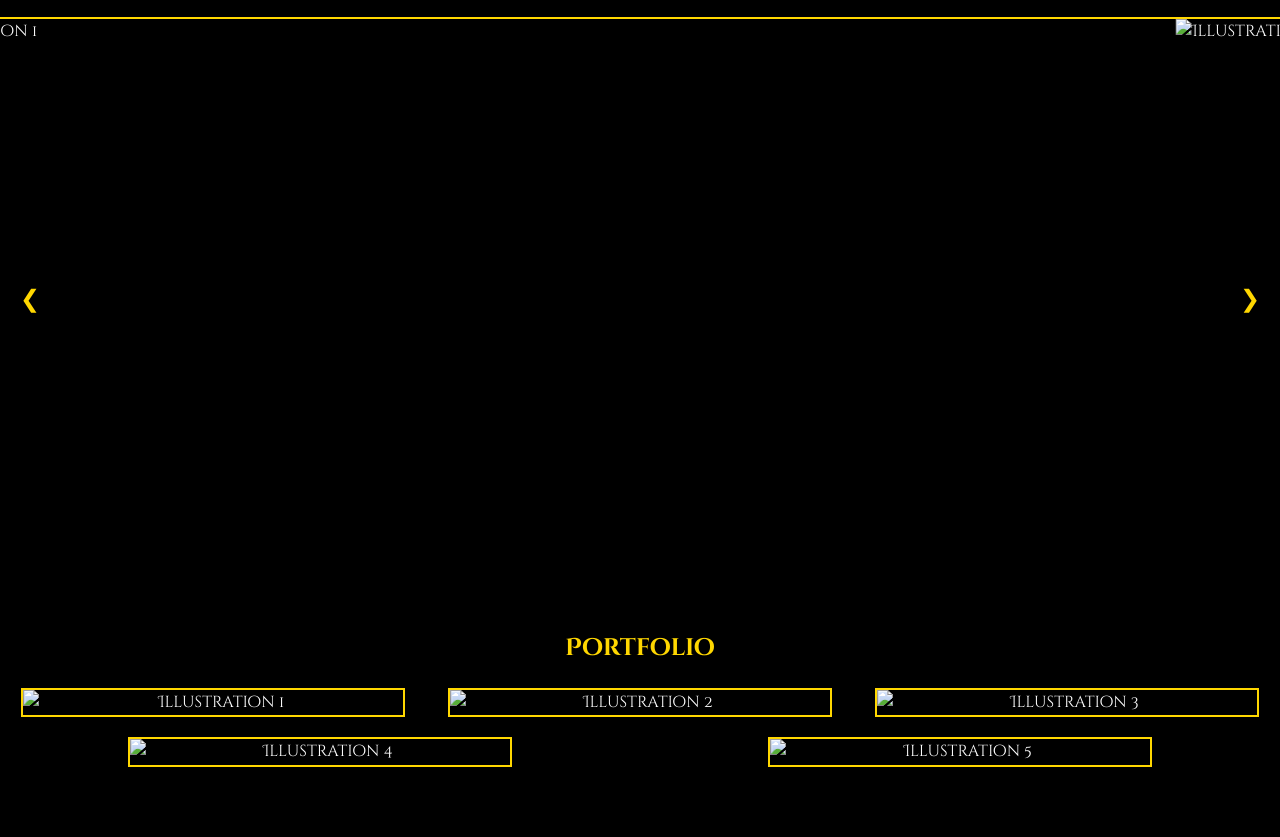
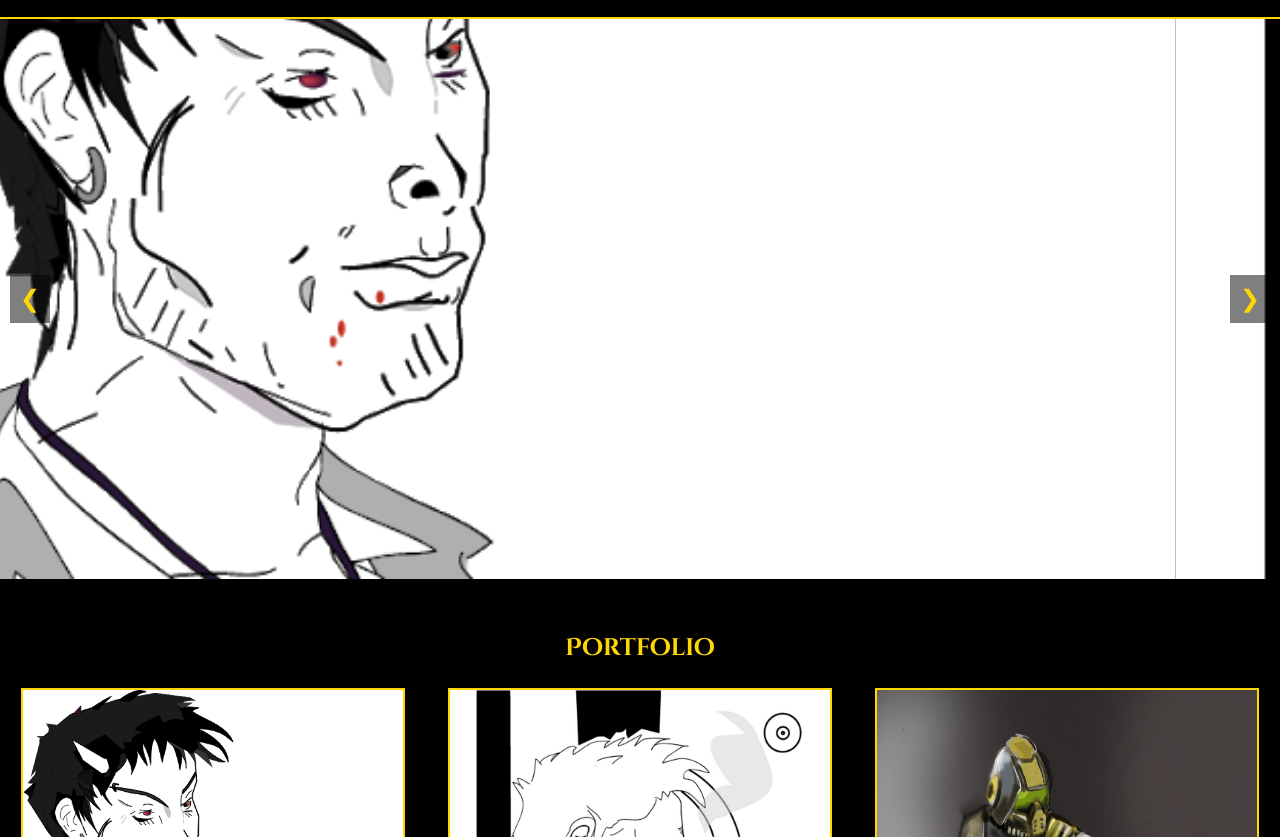
Before and after one commit to gaelmaiano/deepseek, a plain HTML site: page index.html in a window 1280 px wide. Shown: the part 115-952 px from the top of the page. Drawn offline with Linux system fonts and the light colour scheme.

Commit message:
Update index.html

```diff
--- a/index.html
+++ b/index.html
@@ -30,19 +30,19 @@
     <div class="carousel">
       <div class="carousel-inner">
         <div class="carousel-item active">
-          <img src="images/image1.png" alt="Illustration 1">
+          <img src="image1.png" alt="Illustration 1">
         </div>
         <div class="carousel-item">
-          <img src="images/image2.jpg" alt="Illustration 2">
+          <img src="image2.jpg" alt="Illustration 2">
         </div>
         <div class="carousel-item">
-          <img src="images/image3.jpeg" alt="Illustration 3">
+          <img src="image3.jpeg" alt="Illustration 3">
         </div>
         <div class="carousel-item">
-          <img src="images/image4.jpg" alt="Illustration 4">
+          <img src="image4.jpg" alt="Illustration 4">
         </div>
         <div class="carousel-item">
-          <img src="images/image5.jpg" alt="Illustration 5">
+          <img src="iimage5.jpg" alt="Illustration 5">
         </div>
       </div>
       <button class="carousel-control prev" onclick="prevSlide()">&#10094;</button>
@@ -54,11 +54,11 @@
     <div class="container">
       <h2>Portfolio</h2>
       <div class="gallery">
-        <img src="images/image1.png" alt="Illustration 1">
-        <img src="images/image2.jpg" alt="Illustration 2">
-        <img src="images/image3.jpeg" alt="Illustration 3">
-        <img src="images/image4.jpg" alt="Illustration 4">
-        <img src="images/image5.jpg" alt="Illustration 5">
+        <img src="image1.png" alt="Illustration 1">
+        <img src="image2.jpg" alt="Illustration 2">
+        <img src="image3.jpeg" alt="Illustration 3">
+        <img src="image4.jpg" alt="Illustration 4">
+        <img src="image5.jpg" alt="Illustration 5">
       </div>
     </div>
   </section>
```
